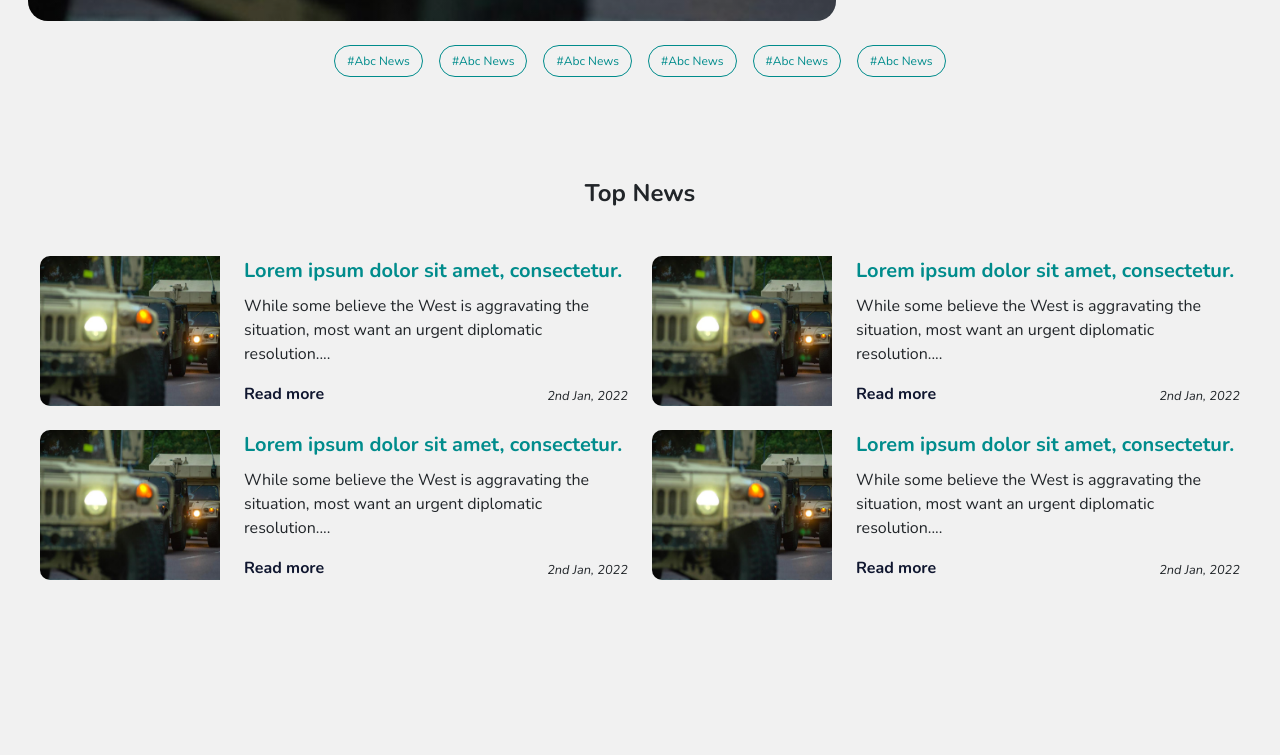
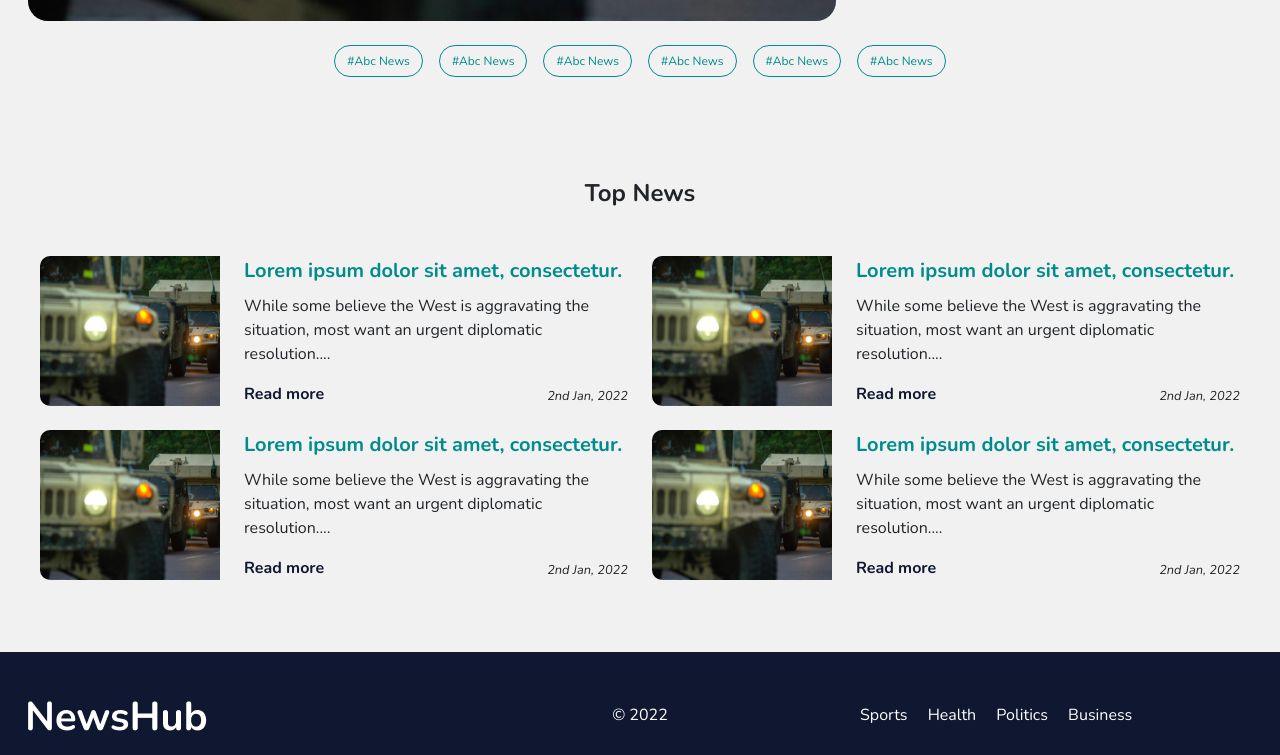
Before and after one commit to james-muriithi/newshub-frontend, a website: page index.html in a window 1280 px wide. Shown: the part 669-1424 px from the top of the page. Before the commit the page ends 1321 px from the top, so only its background shows below. Drawn offline with nearby package versions, Linux system fonts and the light colour scheme.

Commit message:
added footer

```diff
--- a/index.html
+++ b/index.html
@@ -204,6 +204,24 @@
         </div>
     </section>
     <!-- end top news -->
+    <footer class="pt-5 pb-4 bg-secondary px-3">
+        <div class="mx-0 row align-items-center">
+            <div class="col-sm-4 order-1">
+                <a class="navbar-brand" href="/">
+                    <img src="./images/logo-white.png" alt="Logo" class="img-fluid">
+                </a>
+            </div>
+            <div class="text-white order-3 order-md-2 mt-md-0 mt-5 text-center col-md-4">
+                © 2022
+            </div>
+            <div class="col-sm-8 col-md-4 order-2 order-md-3 mt-md-0 mt-5">
+                <a href="#" class="pe-2 text-white">Sports</a>
+                <a href="#" class="px-2 text-white">Health</a>
+                <a href="#" class="px-2 text-white">Politics</a>
+                <a href="#" class="px-2 text-white">Business</a>
+            </div>
+        </div>
+    </footer>
 </body>
 
 </html>
--- a/scss/partials/components/_top-news.scss
+++ b/scss/partials/components/_top-news.scss
@@ -1,3 +1,5 @@
+/* Top News Section */
+
 #top-news {
     background: $background-color;
     .news-card {
```
Also changed, not shown: css/style.css, images/logo-white.png (added).
